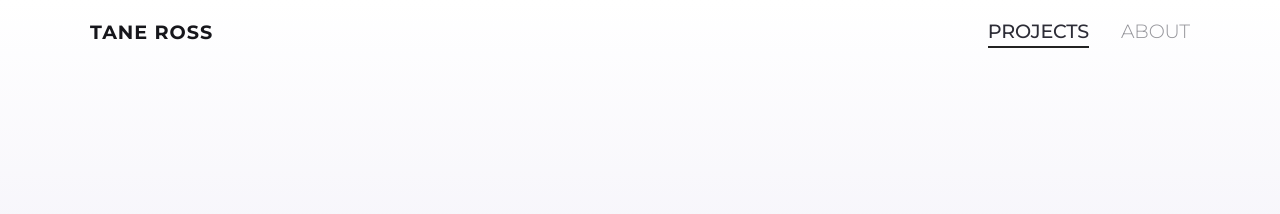
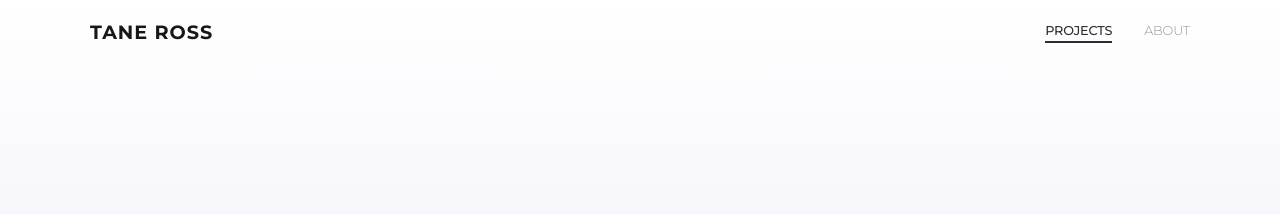
Before and after one commit to projekt2050/Portfolio, a Jekyll site: the page built from index.md, in a window 1280 px wide. Shown: the top 214 px of the page. Built offline with Jekyll 4.4.1, drawn with Linux system fonts in a browser that asks for light colours.

Commit message:
Update main.css

```diff
--- a/assets/main.css
+++ b/assets/main.css
@@ -92,7 +92,7 @@ header {
 }
 .nav-links li {
   text-transform: uppercase;
-  font-size: 1.2rem;
+  font-size: .8rem;
   color: #2C2C36;
   font-weight: 300;
   cursor: pointer;
@@ -100,7 +100,7 @@ header {
 .nav-links .nav-active {
   color: #2C2C36;
   font-weight: 500;
-  border-bottom: 2.5px solid #222;
+  border-bottom: 2.5px solid #2C2C36;
 }
 .nav-links a {
   text-decoration: none;
@@ -159,7 +159,7 @@ ul, ol {
 .footer-content {
   margin-right: 80px;
   font-size: .7rem;
-  color: #2C2C51;
+  color: #2C2C36;
   letter-spacing: 0.01em;
   text-align: right;
   opacity: 0.85;
```
